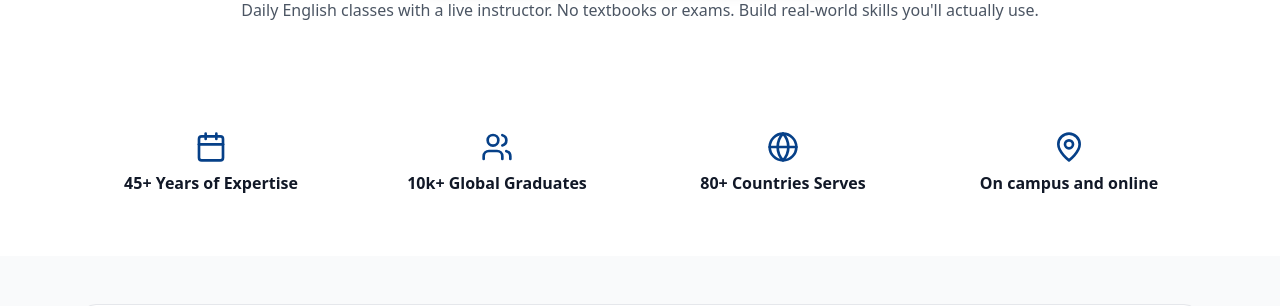
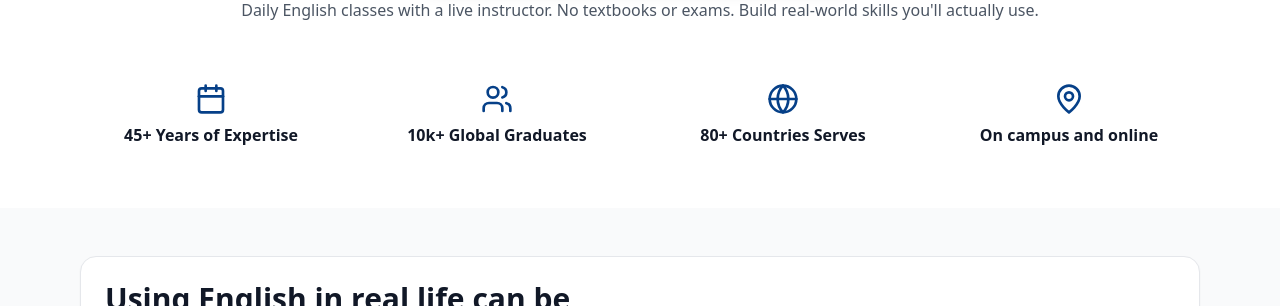
Before and after one commit to Qwixo/Qwixo-apply.INTERLINK.edu-12.3.2026, a React (Vite) app: page /greensboro in a window 1280 px wide. Shown: the part 810-1116 px from the top of the page. Built offline with nearby package versions, Linux system fonts and the light colour scheme.

Commit message:
Updated GreensboroPage.tsx

```diff
--- a/src/pages/GreensboroPage.tsx
+++ b/src/pages/GreensboroPage.tsx
@@ -178,7 +178,7 @@ function GreensboroPage() {
       </section>
 
 {/* Section 2: Credibility Strip */}
-<section className="bg-white py-12 md:py-12">
+<section className="bg-white pt-0 pb-12 md:pt-0 md:pb-12">
   <div className="max-w-6xl mx-auto px-4">
     <div className="grid grid-cols-2 md:grid-cols-4 gap-4 md:gap-6 text-center items-stretch">
       <div className="flex flex-col items-center justify-center gap-2 min-h-[80px] md:min-h-[90px]">
```
